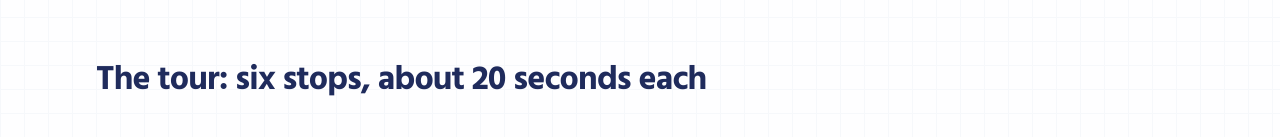
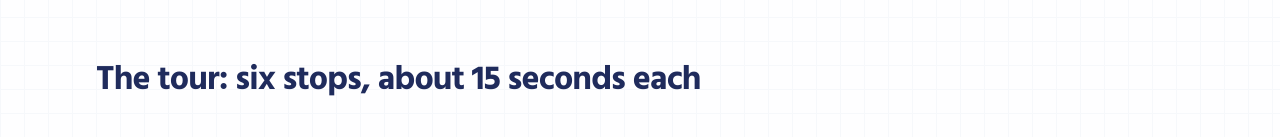
Before and after one commit to Argonyx-26/T28-Team-X, a Next.js app in the folder frontend/: page /judges in a window 1280 px wide. Shown: the part 463-600 px from the top of the page. Built offline with nearby package versions, Linux system fonts and the light colour scheme; no server answers.

Commit message:
fix: judges tour adds up to 90 s (six stops of 15 s), the school view labels 7B's 30 simulated students, a cached pile reads 'under a second' instead of '0 seconds'

```diff
--- a/frontend/app/judges/page.tsx
+++ b/frontend/app/judges/page.tsx
@@ -135,7 +135,7 @@ export default function JudgesPage() {
         <section aria-labelledby="tour" className="border-y border-rule bg-white/70">
           <div className="mx-auto w-full max-w-6xl px-4 py-14 sm:px-8">
             <h2 id="tour" className="mb-8 text-[clamp(26px,3.6vw,34px)] font-bold tracking-tight text-ink">
-              The tour: six stops, about 20 seconds each
+              The tour: six stops, about 15 seconds each
             </h2>
             <ol className="grid gap-4 md:grid-cols-2">
               {TOUR.map((t, i) => (
--- a/frontend/app/school/[id]/_school/school.tsx
+++ b/frontend/app/school/[id]/_school/school.tsx
@@ -104,7 +104,7 @@ export function School({ id }: { id: string }) {
                         <Link className="font-medium underline-offset-2 hover:underline" href={`/teacher/${encodeURIComponent(c.code)}`}>
                           {c.class_name}
                         </Link>
-                        <span className={`${s.muted} ml-2 text-[0.8em]`}>{c.n_students} students{c.code !== "7B" && c.code.startsWith("7") && c.code.length === 2 ? " · sim" : ""}</span>
+                        <span className={`${s.muted} ml-2 text-[0.8em]`}>{c.n_students} students{c.code === "7B" ? " · 30 of them sim" :c.code.startsWith("7") && c.code.length === 2 ? " · sim" : ""}</span>
                       </th>
                       {data.concepts.map((k) => {
                         const v = c.averages[k.id];
--- a/frontend/app/teacher/[code]/pile/_pile/pile.tsx
+++ b/frontend/app/teacher/[code]/pile/_pile/pile.tsx
@@ -228,7 +228,8 @@ export function Pile({ code }: { code: string }) {
               <section className={`${s.sheet} flex flex-col gap-2 p-4`} aria-live="polite" aria-label="Summary">
                 <p className="text-[1.1em]">
                   <span className={s.highlight}>
-                    {done.length} notebook{done.length === 1 ? "" : "s"} read in {elapsed.toFixed(0)} seconds
+                    {done.length} notebook{done.length === 1 ? "" : "s"} read in{" "}
+                    {elapsed < 1 ? "under a second" : `${elapsed.toFixed(0)} second${elapsed.toFixed(0) === "1" ? "" : "s"}`}
                   </span>
                   . {right.length} right, {wrong.length} with a mistake
                   {unreadable.length ? `, ${unreadable.length} need a second look` : ""}.
```
